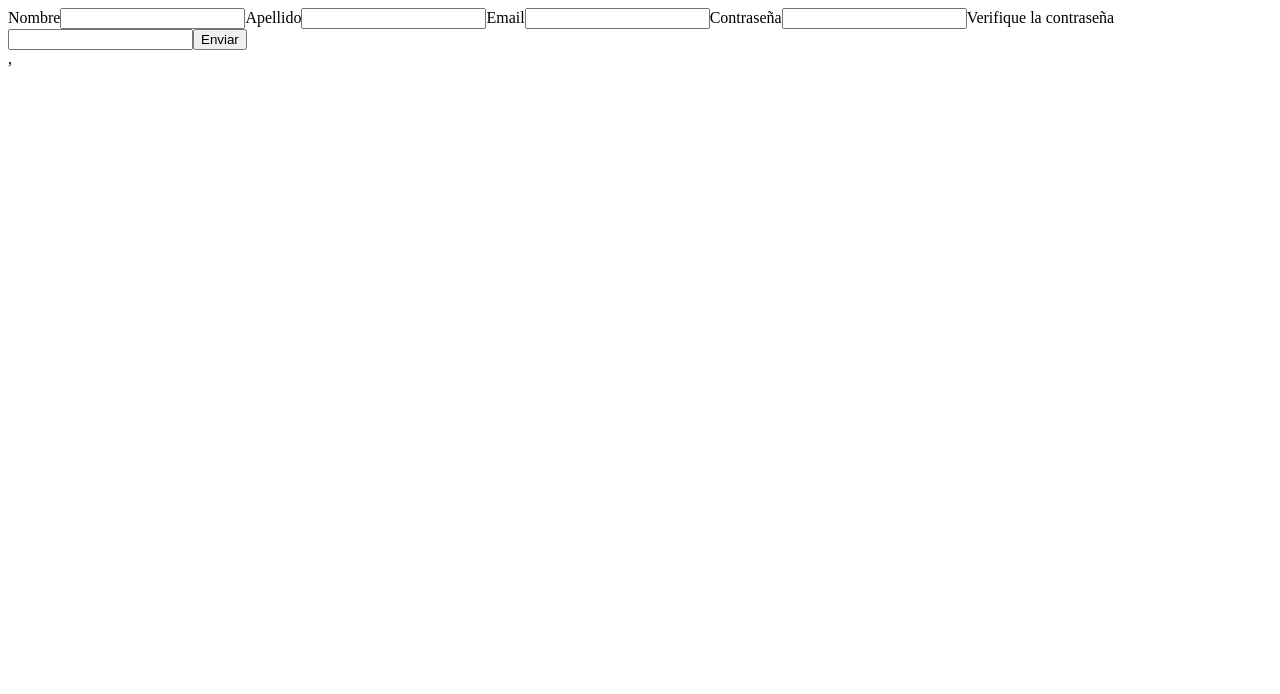
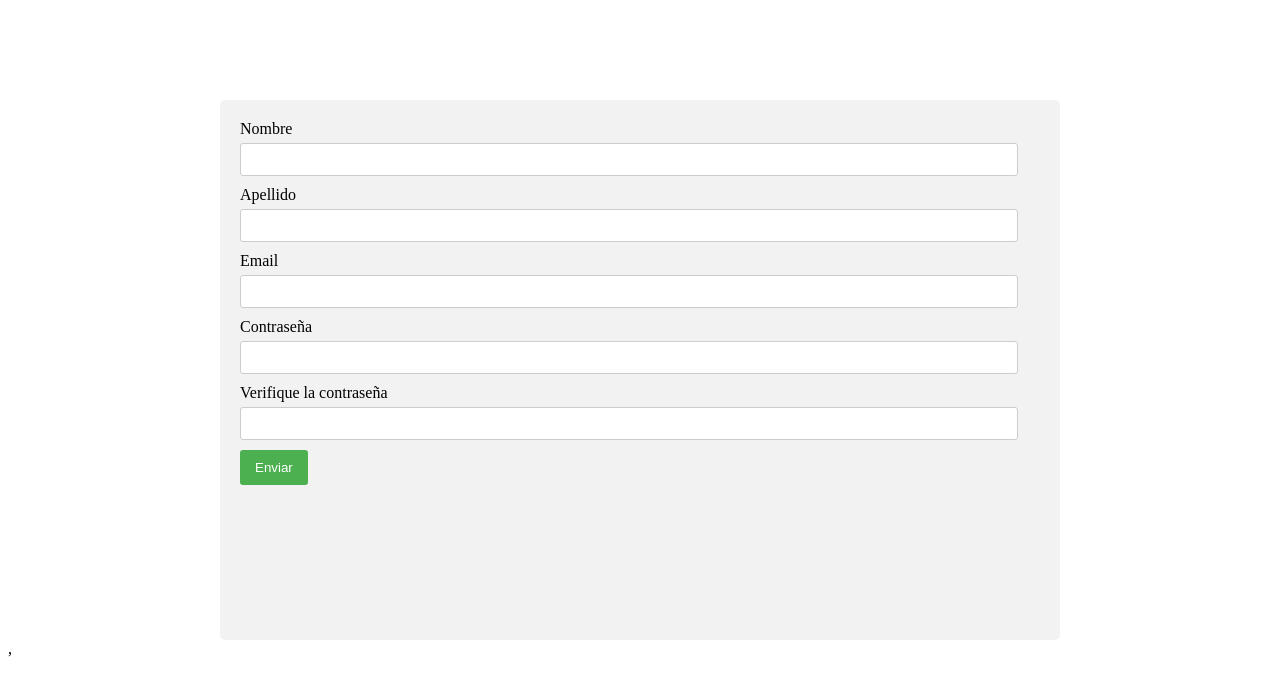
Before and after one commit to BelenGuillamondegui/PruebaProyectoFinal, a React (Vite) app: page / in a window 1280 px wide. Shown: the top 694 px of the page. Built offline with nearby package versions, Linux system fonts and the light colour scheme.

Commit message:
agrego algo de estilo  a formulario

```diff
--- a/src/App.css
+++ b/src/App.css
@@ -1,5 +1,50 @@
-.error{
-  font-size: 25px;
-  color: brown;
-  text-align: center;
+
+
+.form-container {
+ width:800px;
+ height: 500px;
+  margin: 0 auto;
+  margin-top: 100px;
+  padding: 20px;
+  background-color: #f2f2f2;
+  border-radius: 5px;
+
 }
+
+.form-label {
+  display: block;
+  margin-bottom: 5px;
+}
+
+.form-input {
+  display: block;
+
+  width: 95%;
+  padding: 8px;
+  margin-bottom: 10px;
+  border: 1px solid #ccc;
+  border-radius: 3px;
+}
+
+.form-input.error {
+  border-color: #ff0000;
+}
+
+.form-error {
+  color: #ff0000;
+  font-size: 14px;
+  margin-top: 5px;
+}
+
+.form-submit-button {
+  background-color: #4caf50;
+  color: #ffffff;
+  border: none;
+  padding: 10px 15px;
+  border-radius: 3px;
+  cursor: pointer;
+}
+
+.form-submit-button:hover {
+  background-color: #45a049;
+}
--- a/src/Components/Registro.jsx
+++ b/src/Components/Registro.jsx
@@ -54,7 +54,7 @@ const [formErrors, setFormErrors] = useState({
         }
 
         if (!user.contrasenia) {
-          errors.password = 'La contraseña es obligatoria';
+          errors.contrasenia = 'La contraseña es obligatoria';
           valid = false;
         } else if (user.contrasenia.length < 6) {
           errors.contrasenia = 'La contraseña debe tener al menos 6 caracteres';
@@ -87,51 +87,51 @@ const [formErrors, setFormErrors] = useState({
 
   return (
     <>
-      <form onSubmit={handleSubmit}>
-        <label>Nombre</label>
-        <input
+      <form className="form-container" onSubmit={handleSubmit}>
+        <label className="form-label">Nombre</label>
+        <input className="form-input"
           type="text"
           onChange={(event) =>
             setUser({ ...user, nombre: event.target.value })
         }
 
         />
-        {formErrors.nombre && <span className="error">{formErrors.nombre}</span>}
-        <label>Apellido</label>
-        <input
+        {formErrors.nombre && <span className="form-error">{formErrors.nombre}</span>}
+        <label className="form-label">Apellido</label>
+        <input className="form-input"
           type="text"
           onChange={(event) =>
             setUser({ ...user, apellido: event.target.value })
           }
         />
-        {formErrors.apellido && <span className="error">{formErrors.apellido}</span>}
+        {formErrors.apellido && <span className="form-error">{formErrors.apellido}</span>}
 
-        <label>Email</label>
-        <input
+        <label className="form-label">Email</label>
+        <input className="form-input"
           type="email"
           onChange={(event) => setUser({ ...user, email: event.target.value })}
         />
-        {formErrors.email && <span className="error">{formErrors.email}</span>}
+        {formErrors.email && <span className="form-error">{formErrors.email}</span>}
 
-        <label>Contraseña</label>
-        <input
+        <label className="form-label">Contraseña</label>
+        <input className="form-input"
           type="password"
           onChange={(event) =>
             setUser({ ...user, contrasenia: event.target.value })
           }
         />
-        {formErrors.contrasenia && <span className="error">{formErrors.contrasenia}</span>}
-        <label>Verifique la contraseña</label>
-        <input
+        {formErrors.contrasenia && <span className="form-error">{formErrors.contrasenia}</span>}
+        <label className="form-label">Verifique la contraseña</label>
+        <input className="form-input"
           type="password"
           onChange={(event) =>
             setUser({ ...user, verificarContrasenia: event.target.value })
           }
         />
-        {formErrors.verificarContrasenia && <span className="error">{formErrors.verificarContrasenia}</span>}
+        {formErrors.verificarContrasenia && <span className="form-error">{formErrors.verificarContrasenia}</span>}
 
 
-        <button className="favButton">Enviar</button>
+        <button className="form-submit-button">Enviar</button>
     </form>
     </>
   );
```
